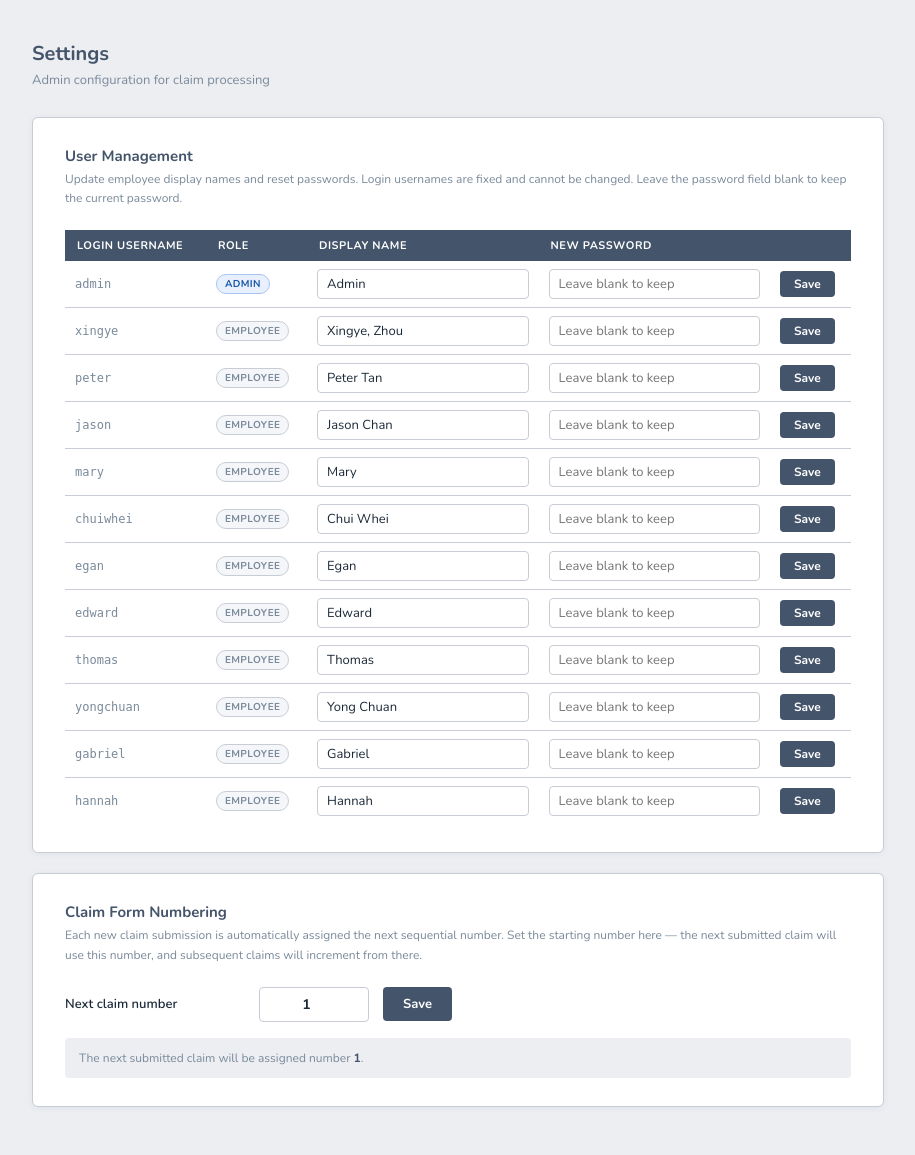
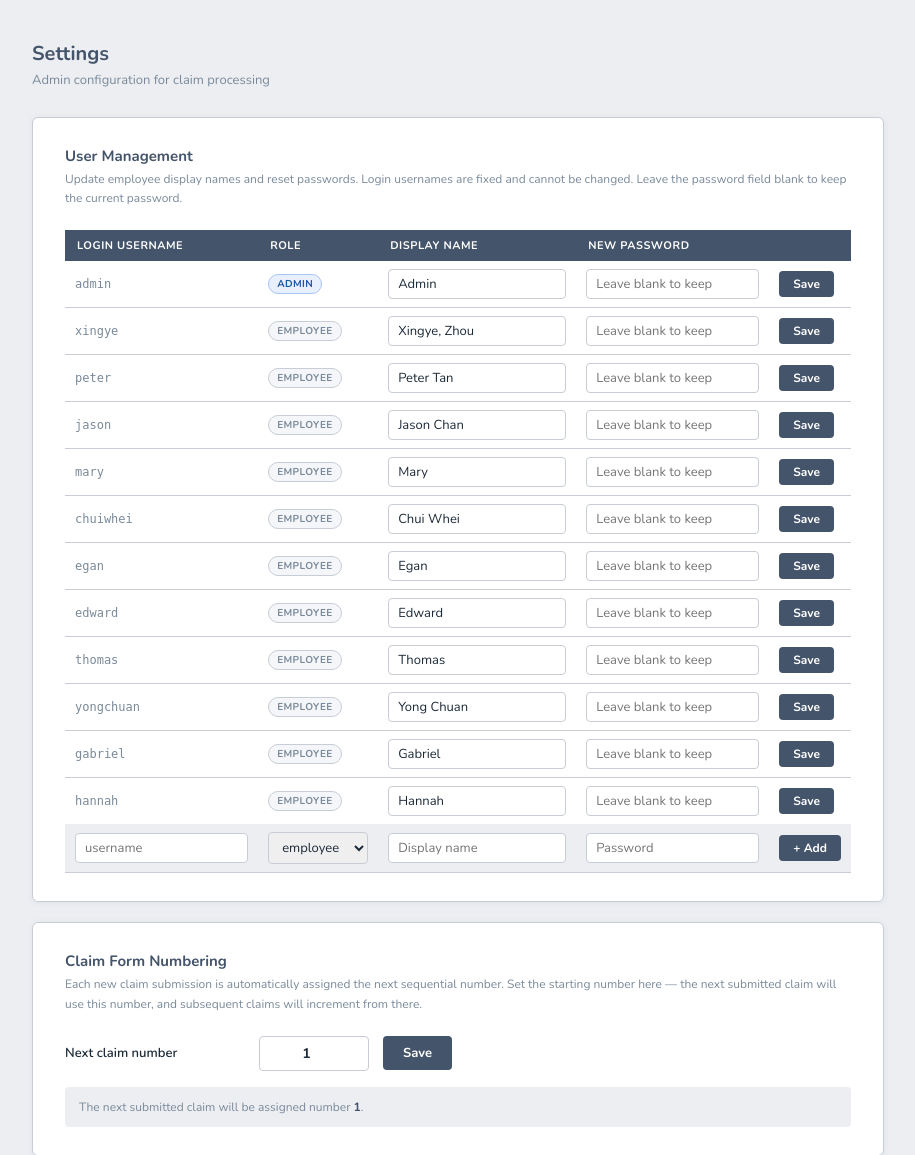
Before and after one commit to starrdye/ternary-claim-web-app, a Flask app: page /settings in a window 1280 px wide. Shown: the part 42-1197 px from the top of the page, without its empty margins (182-1097 px from the left). Run offline with Flask 3, Linux system fonts and the light colour scheme; the visitor is signed in with stand-in values (Sample User, id 1).

Commit message:
Add user creation in Settings; fix upload compression for 1 MB limit
- POST /api/users endpoint to create accounts from the Settings page
- Settings page: Add User row in tfoot with username/role/display name/password
- compressImageFile: lower threshold to 100 KB, two-pass compression targeting
  <900 KB output (pass 1: 1800px@80%, pass 2: 1200px@70%) so images clear
  the server body-size limit reliably

Co-Authored-By: Claude Sonnet 4.6 <noreply@anthropic.com>

```diff
--- a/app.py
+++ b/app.py
@@ -549,6 +549,28 @@ def list_users():
     return jsonify([{'username': u['username'], 'display_name': u['display_name'], 'role': u.get('role', 'employee')} for u in users])
 
 
+@app.route('/api/users', methods=['POST'])
+@admin_required
+def create_user():
+    data = request.get_json(force=True)
+    username = str(data.get('username', '')).strip().lower()
+    display_name = str(data.get('display_name', '')).strip()
+    password = str(data.get('password', '')).strip()
+    role = str(data.get('role', 'employee')).strip()
+    if not username or not display_name or not password:
+        return jsonify({'error': 'username, display_name and password are required'}), 400
+    if role not in ('admin', 'employee'):
+        role = 'employee'
+    users = _load_users()
+    if any(u['username'] == username for u in users):
+        return jsonify({'error': 'Username already exists'}), 409
+    users.append({'username': username, 'display_name': display_name,
+                  'password': _hash(password), 'role': role})
+    with open(USERS_PATH, 'w', encoding='utf-8') as f:
+        json.dump(users, f, indent=2)
+    return jsonify({'ok': True}), 201
+
+
 @app.route('/api/users/<username>', methods=['PATCH'])
 @admin_required
 def update_user(username):
--- a/templates/settings.html
+++ b/templates/settings.html
@@ -252,6 +252,23 @@
           <tbody id="user-tbody">
             <tr><td colspan="5" style="text-align:center;color:var(--muted);padding:20px">Loading…</td></tr>
           </tbody>
+          <tfoot>
+            <tr id="add-user-row" style="background:var(--paper)">
+              <td><input class="user-input" id="new-username" type="text" placeholder="username" autocomplete="off" style="min-width:90px" /></td>
+              <td>
+                <select class="user-input" id="new-role" style="min-width:100px">
+                  <option value="employee">employee</option>
+                  <option value="admin">admin</option>
+                </select>
+              </td>
+              <td><input class="user-input" id="new-display-name" type="text" placeholder="Display name" /></td>
+              <td><input class="user-input user-pw-input" id="new-password" type="password" placeholder="Password" autocomplete="new-password" /></td>
+              <td style="white-space:nowrap">
+                <button class="user-save-btn" onclick="addUser()">+ Add</button>
+                <span class="user-row-toast" id="toast-add-user"></span>
+              </td>
+            </tr>
+          </tfoot>
         </table>
       </div>
     </div>
@@ -330,6 +347,45 @@
     setTimeout(() => toast.classList.remove('show'), 2500);
   }
 
+  async function addUser() {
+    const username    = document.getElementById('new-username').value.trim().toLowerCase();
+    const role        = document.getElementById('new-role').value;
+    const displayName = document.getElementById('new-display-name').value.trim();
+    const password    = document.getElementById('new-password').value;
+    const toast       = document.getElementById('toast-add-user');
+    if (!username || !displayName || !password) {
+      toast.style.color = '#721c24';
+      toast.textContent = 'All fields required';
+      toast.classList.add('show');
+      setTimeout(() => toast.classList.remove('show'), 3000);
+      return;
+    }
+    const btn = document.querySelector('#add-user-row .user-save-btn');
+    btn.disabled = true;
+    const res = await fetch('/api/users', {
+      method:  'POST',
+      headers: { 'Content-Type': 'application/json' },
+      body:    JSON.stringify({ username, display_name: displayName, password, role }),
+    });
+    btn.disabled = false;
+    if (!res.ok) {
+      const err = await res.json().catch(() => ({}));
+      toast.style.color = '#721c24';
+      toast.textContent = err.error || 'Failed';
+      toast.classList.add('show');
+      setTimeout(() => toast.classList.remove('show'), 3000);
+      return;
+    }
+    document.getElementById('new-username').value    = '';
+    document.getElementById('new-display-name').value = '';
+    document.getElementById('new-password').value    = '';
+    toast.style.color = '#155724';
+    toast.textContent = '✓ Added';
+    toast.classList.add('show');
+    setTimeout(() => toast.classList.remove('show'), 2500);
+    loadUsers();
+  }
+
   // Allow Enter key to save in user rows
   document.getElementById('user-tbody').addEventListener('keydown', e => {
     if (e.key === 'Enter') {
```
Also changed, not shown: static/js/app.js (+27 -16 lines).
